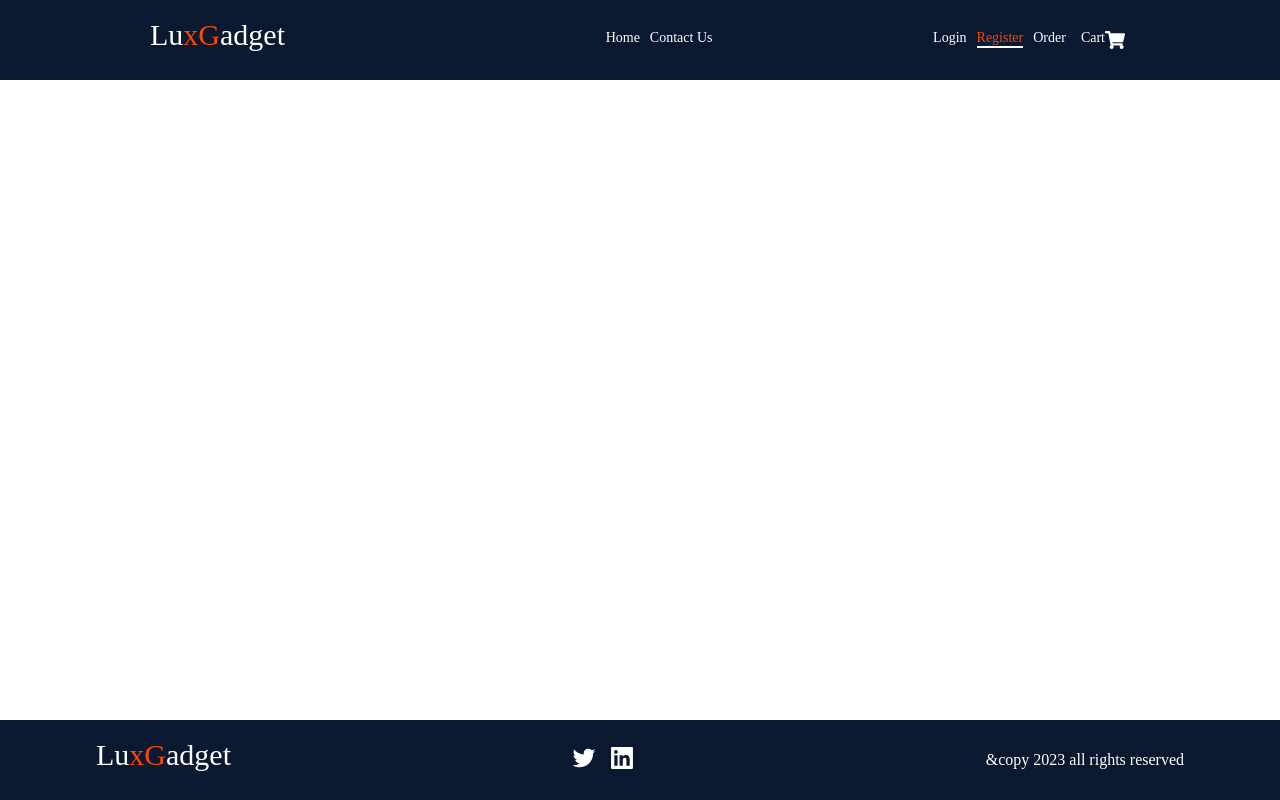
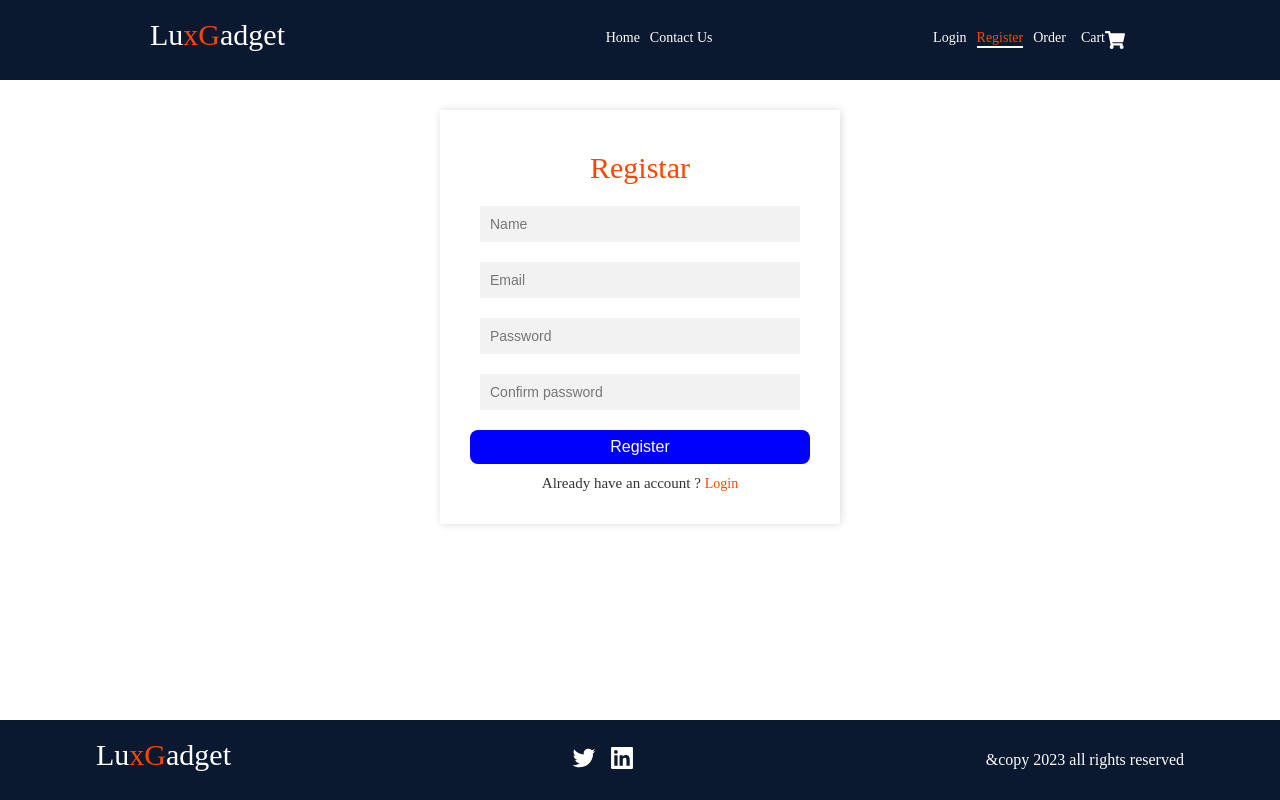
Before and after one commit to Ukaoha/Luxgadet, a React (Create React App) app: page /register in a window 1280 px wide. Built offline with nearby package versions, Linux system fonts and the light colour scheme.

Commit message:
completed registration with firebase

```diff
--- a/public/index.html
+++ b/public/index.html
@@ -10,25 +10,14 @@
       content="Web site created using create-react-app"
     />
     <link rel="apple-touch-icon" href="%PUBLIC_URL%/logo192.png" />
-    <!--
-      manifest.json provides metadata used when your web app is installed on a
-      user's mobile device or desktop. See https://developers.google.com/web/fundamentals/web-app-manifest/
-    -->
     <link rel="manifest" href="%PUBLIC_URL%/manifest.json" />
-    <!--
-      Notice the use of %PUBLIC_URL% in the tags above.
-      It will be replaced with the URL of the `public` folder during the build.
-      Only files inside the `public` folder can be referenced from the HTML.
-
-      Unlike "/favicon.ico" or "favicon.ico", "%PUBLIC_URL%/favicon.ico" will
-      work correctly both with client-side routing and a non-root public URL.
-      Learn how to configure a non-root public URL by running `npm run build`.
-    -->
-    <title>BestShop</title>
+    <title>LuxGadget</title>
   </head>
   <body>
     <noscript>You need to enable JavaScript to run this app.</noscript>
     <div id="root"></div>
+    <div id="loader"></div>
+
     <!--
       This HTML file is a template.
       If you open it directly in the browser, you will see an empty page.
--- a/src/App.js
+++ b/src/App.js
@@ -1,6 +1,7 @@
 import {  Route, Routes } from "react-router-dom";
 import { Home , Cart,Contact, Admin,OrderHistory } from "./Pages/Index";
 import {Header , Footer} from './Components/Index'
+import Register from "./Pages/Auth/Register/Register";
 
 function App() {
 
@@ -14,6 +15,8 @@ function App() {
       <Route path="/prderhistory" element={<OrderHistory/>} />
       <Route path="/admin" element={<Admin/>} />
       <Route path="/contact" element={<Contact/>} />
+      <Route path="/register" element={<Register/>} />
+
 
 
 
--- /dev/null
+++ b/src/Components/Loader/Loader.js
@@ -0,0 +1,24 @@
+import React from "react";
+import { ReactDOM } from "react";
+import { ColorRing } from "react-loader-spinner";
+import  styles from './Loader.module.scss';
+const Loader = () => {
+    return ReactDOM.createPortal (
+        <div className={styles.loader}>
+            <ColorRing
+            visible={true}
+            height="80"
+            width="80"
+            style={{
+                background:"linear-gradiant(to right , white ,#0083b0)"
+            }}
+            />
+
+        </div>,
+        document.getElementById("loader")
+
+
+     );
+}
+
+export default Loader;
--- a/src/Pages/Auth/Auth.module.scss
+++ b/src/Pages/Auth/Auth.module.scss
@@ -0,0 +1,78 @@
+.form-container{
+    width: 400px;
+    max-width: 700px;
+    margin: 0 auto;
+
+    .form-wrapper{
+        margin-top: 30px;
+        width: 100%;
+        border-radius: 2px;
+        background-color: hsla(0, 0%, 100%, 1);
+        box-shadow: 1px 0px 8px rgba( 0, 0, 0, 0.15);
+    }
+     h2{
+        font-size: 3rem;
+        list-style: 5px;
+        font-weight: 100;
+        padding-bottom: 1rem;
+        text-align: center;
+        color: orangered;
+
+    }
+    form{
+        padding: 30px 30px;
+        margin-bottom: 20px;
+    }
+    .form-control{
+        padding: 1rem;
+        position: relative;
+    }
+
+    .form-control input{
+        display: block;
+        width: 100%;
+        font-size: 14px;
+        outline: none;
+        padding: 10px;
+        background-color: #f2f2f2;
+        border: 2px #F2F2F2;
+    }
+    .btn{
+        display: block;
+        width: 100%;
+        font-size: 16px;
+        outline: none;
+        padding: 8px;
+        background-color: blue;
+        color: #fff;
+        font-weight: 500;
+        border: none;
+        margin-top: 10px;
+        text-align: center;
+        align-items: center;
+        border-radius: .8rem;
+    }
+    p{
+        text-align: center;
+        margin-top:10px ;
+
+    }
+    p a{
+        color: orangered;
+    }
+    .error{
+        color:var(--color-danger);
+        display: flex;
+        justify-content: flex-start;
+        font-size: 14px;
+    }
+}
+
+// media query
+@media screen and (max-width: 768px) {
+    .form-container{
+        width: 300px;
+        margin: 0 auto;
+    }
+
+}
--- a/src/Pages/Auth/Register/Register.js
+++ b/src/Pages/Auth/Register/Register.js
@@ -1,9 +1,126 @@
+import { Formik, Form, Field, ErrorMessage } from 'formik';
+import * as Yup from 'yup';
+import 'firebase/auth';
+import { useState } from 'react';
+import { createUserWithEmailAndPassword } from 'firebase/auth';
+import  styles from '../Auth.module.scss'
+import { auth } from '../../../firebase/Config';
+import Loader from '../../../Components/Loader/Loader';
+import { Link, useNavigate } from 'react-router-dom';
+import { toast, ToastContainer } from 'react-toastify';
+
+const validationSchema = Yup.object().shape({
+    name: Yup.string()
+      .min(2, 'Name must have at least 2 characters')
+      .required('Name is required'),
+    email: Yup.string()
+      .email('Invalid email')
+      .required('Email is required'),
+    password: Yup.string()
+      .min(6, 'Password must have at least 6 characters')
+      .required('Password is required'),
+    passwordConfirmed: Yup.string()
+    .oneOf([Yup.ref('password'), null], "Password must match")
+
+  });
+
+
 const Register = () => {
+    const [isLoading , setIsLoading] = useState(false)
+    const navigate = useNavigate();
     return (
-        <>
-        <h1>Register</h1>
-        </>
-     );
+      <>
+          <Formik
+initialValues={{ name: '', email: '', password: '' , passwordConfirmed:'' }}
+validationSchema={validationSchema}
+
+onSubmit={(values, { setSubmitting }) => {
+  setSubmitting(true);
+  setIsLoading(true)
+
+  createUserWithEmailAndPassword(auth, values.email, values.password)
+  .then((userCredential) => {
+    // Signed in
+    const user = userCredential.user;
+    console.log(user);
+    setIsLoading(false)
+      setSubmitting(false);
+
+    toast.success("Registration successful");
+    navigate('/')
+    // ...
+  })
+  .catch((error) => {
+    console.log(error.message)
+    toast.error(error.message)
+     setSubmitting(false);
+
+    setIsLoading(false)
+
+
+    // ..
+  });
+
+
+  }}
+
+
+
+
+>
+{({ values, errors, isSubmitting  } ) =>
+(
+  <>
+  {isLoading && <Loader/>}
+  <div className={styles['form-container']}>
+  <div className={styles['form-wrapper']}>
+
+  <Form>
+
+    <div className={styles['form-control']}>
+      <h2>Registar</h2>
+
+  <Field type="text" name="name" placeholder="Name" />
+  {/* {errors.name && <div>{errors.name}</div>} */}
+  <ErrorMessage name='name' component='div' className={styles.error} />
+  </div>
+  <div className={styles['form-control']}>
+
+  <Field type="email" name="email" placeholder="Email" />
+  <ErrorMessage name='email' component='div' className={styles.error} />
+  </div>
+  <div className={styles['form-control']}>
+<Field type="password" name="password" placeholder="Password" />
+<ErrorMessage name='password' component='div' className={styles.error} />
+</div>
+<div className={styles['form-control']}>
+<Field type="password" name="passwordConfirmed" placeholder="Confirm password" />
+<ErrorMessage name='passwordConfirmed' component='div' className={styles.error} />
+
+</div>
+<div>
+
+<button  className={styles.btn} type="submit" disabled={isSubmitting}>
+Register
+</button>
+<p>Already have an account ? <Link to="/">Login</Link></p>
+</div>
+<ToastContainer/>
+</Form>
+</div>
+</div>
+</>
+
+)
+
+    }
+
+
+</Formik>
+      </>
+
+    )
 }
 
+
 export default Register;
--- /dev/null
+++ b/src/firebase/Config.js
@@ -0,0 +1,22 @@
+import { initializeApp } from "firebase/app";
+import {getAuth} from "firebase/auth";
+import {getFirestore} from "firebase/firestore";
+import {getStorage} from "firebase/storage";
+
+
+
+const firebaseConfig = {
+  apiKey: "AIzaSyD53fkVSUxQPoGkB8zi_42Iq1jfw3t2eGM",
+  authDomain: "lux-ecommerce.firebaseapp.com",
+  projectId: "lux-ecommerce",
+  storageBucket: "lux-ecommerce.appspot.com",
+  messagingSenderId: "85840047185",
+  appId: "1:85840047185:web:6be6d21dc05fb5e039dc70"
+};
+
+// Initialize Firebase
+const app = initializeApp(firebaseConfig);
+export const auth = getAuth(app);
+export const db = getFirestore(app)
+export const storage = getStorage(app)
+export default app
```
Also changed, not shown: package.json (+6 -1 lines), src/Pages/Auth/Register/Reg.js (added, +58 -0 lines), src/Components/Loader/Loader.module.scss (added), 1 other file (tests, documents, lock files or other folders).
